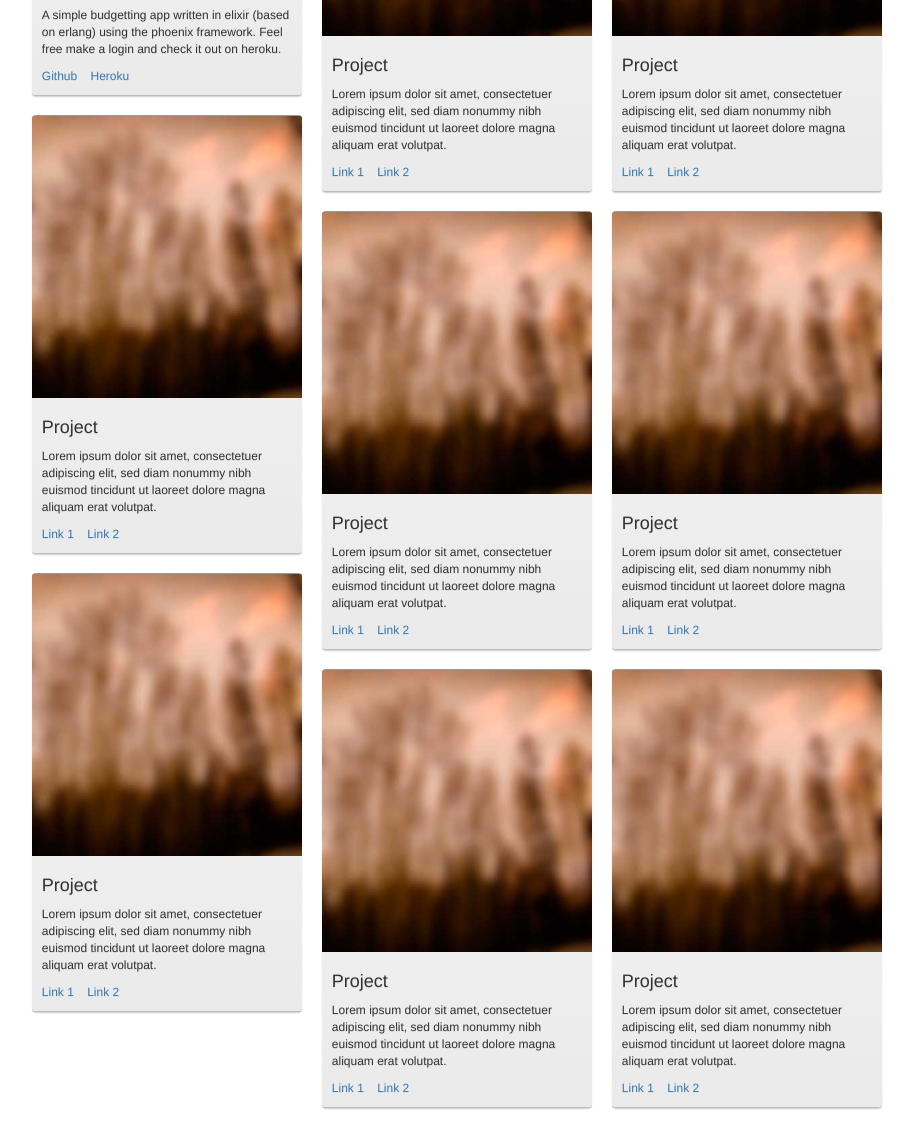
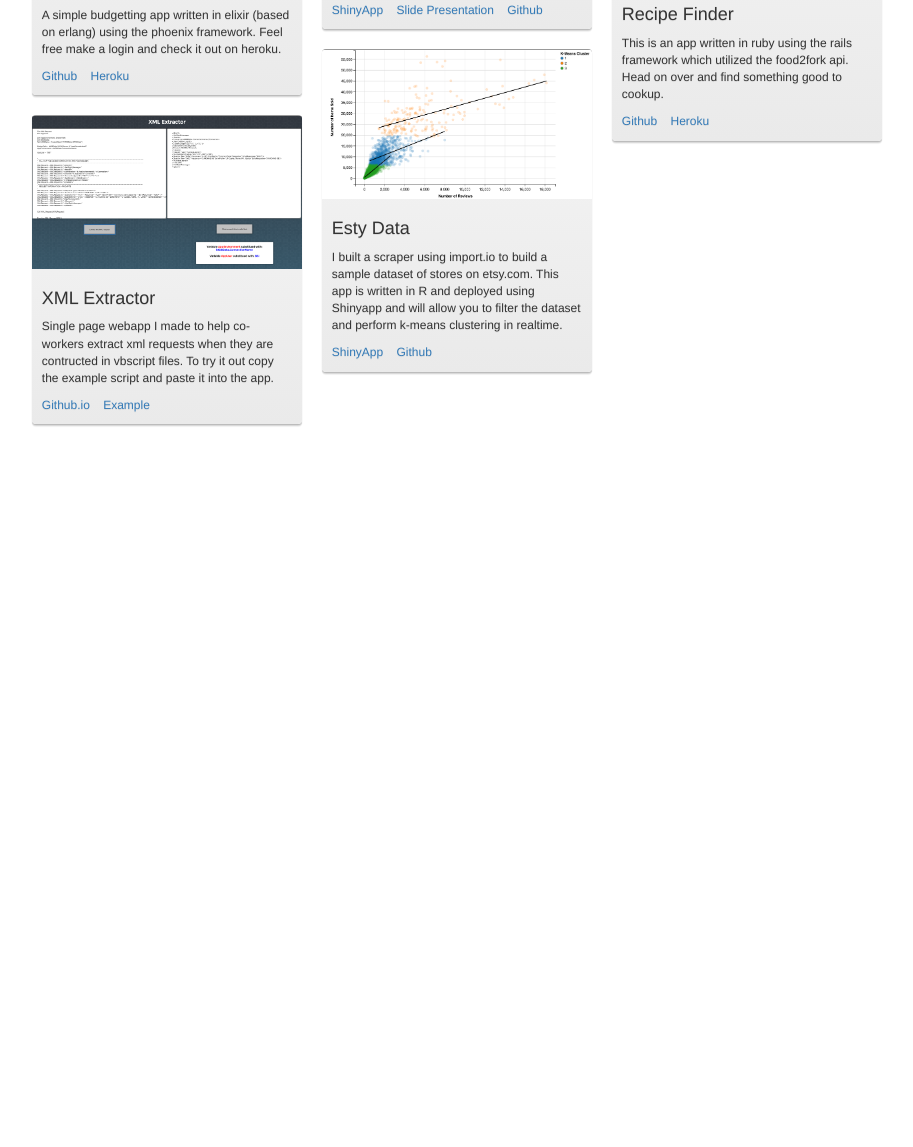
Before and after one commit to zieka/zieka.github.io, a plain HTML site: page index.html in a window 1280 px wide. Shown: the part 407-1554 px from the top of the page, without its empty margins (71-984 px from the left). After the commit the page ends 871 px from the top, so only its background shows below. Drawn offline with nearby package versions, Linux system fonts and the light colour scheme.

Commit message:
added more projects

```diff
--- a/index.html
+++ b/index.html
@@ -35,7 +35,7 @@
 
 				<div class=" item masonry-brick">
 					<div class="picture">
-						<a class="image" title="Title" href="https://budgetparty.herokuapp.com/">
+						<a class="image" title="Go to Budget Party on Heroku" href="https://budgetparty.herokuapp.com/">
 							<img alt="" src="./img/budgetparty_1.png">
 						</a>
 						<div class="item-content">
@@ -59,22 +59,25 @@
 
         <div class=" item masonry-brick">
 					<div class="picture">
-						<a class="image" title="Title" href="#">
-							<img alt="" src="./img/placeholder.jpg">
+						<a class="image" title="Go to Predictive Text on ShinyApp" href="https://zieka.shinyapps.io/computational_linguistics">
+							<img alt="" src="./img/predictive_text_1.png">
 						</a>
 						<div class="item-content">
               <div>
-                <h4>Project</h4>
+                <h4>Predictive Text</h4>
               </div>
 							<div class="description">
-								<p> Lorem ipsum dolor sit amet, consectetuer adipiscing elit, sed diam nonummy nibh euismod tincidunt ut laoreet dolore magna aliquam erat volutpat. </p>
+								<p> This is a predictive text app written in R using computation linquistics (n-gram model) and deployed as a Shinyapp. Documentation can be found in the slide presentation and github repo.</p>
 							</div>
 							<div class="meta">
+                <span>
+                  <a href="https://zieka.shinyapps.io/computational_linguistics">ShinyApp</a>
+                </span>
 								<span>
-									<a href="#">Link 1</a>
+									<a href="http://rpubs.com/zieka/text_prediction">Slide Presentation</a>
 								</span>
 								<span>
-									<a href="#">Link 2</a>
+									<a href="https://github.com/zieka/computational_linguistics">Github</a>
 								</span>
 							</div>
 						</div>
@@ -83,22 +86,22 @@
 
         <div class=" item masonry-brick">
           <div class="picture">
-            <a class="image" title="Title" href="#">
-              <img alt="" src="./img/placeholder.jpg">
+            <a class="image" title="Go to Recipe Finder on Heroku" href="http://recipefinder-scullykns.herokuapp.com/">
+              <img alt="" src="./img/recipe_finder_1.png">
             </a>
             <div class="item-content">
               <div>
-                <h4>Project</h4>
+                <h4>Recipe Finder</h4>
               </div>
               <div class="description">
-                <p> Lorem ipsum dolor sit amet, consectetuer adipiscing elit, sed diam nonummy nibh euismod tincidunt ut laoreet dolore magna aliquam erat volutpat. </p>
+                <p> This is an app written in ruby using the rails framework which utilized the food2fork api.  Head on over and find something good to cookup. </p>
               </div>
               <div class="meta">
                 <span>
-                  <a href="#">Link 1</a>
+                  <a href="https://github.com/zieka/recipefinder">Github</a>
                 </span>
                 <span>
-                  <a href="#">Link 2</a>
+                  <a href="http://recipefinder-scullykns.herokuapp.com/">Heroku</a>
                 </span>
               </div>
             </div>
@@ -107,22 +110,22 @@
 
         <div class=" item masonry-brick">
           <div class="picture">
-            <a class="image" title="Title" href="#">
-              <img alt="" src="./img/placeholder.jpg">
+            <a class="image" title="Go to Esty Data on ShinyApp" href="https://zieka.shinyapps.io/etsy_data/">
+              <img alt="" src="./img/etsy_1.png">
             </a>
             <div class="item-content">
               <div>
-                <h4>Project</h4>
+                <h4>Esty Data</h4>
               </div>
               <div class="description">
-                <p> Lorem ipsum dolor sit amet, consectetuer adipiscing elit, sed diam nonummy nibh euismod tincidunt ut laoreet dolore magna aliquam erat volutpat. </p>
+                <p> I built a scraper using import.io to build a sample dataset of stores on etsy.com.  This app is written in R and deployed using Shinyapp and will allow you to filter the dataset and perform k-means clustering in realtime.</p>
               </div>
               <div class="meta">
                 <span>
-                  <a href="#">Link 1</a>
+                  <a href="https://zieka.shinyapps.io/etsy_data/">ShinyApp</a>
                 </span>
                 <span>
-                  <a href="#">Link 2</a>
+                  <a href="https://github.com/zieka/etsy_data">Github</a>
                 </span>
               </div>
             </div>
@@ -131,124 +134,27 @@
 
         <div class=" item masonry-brick">
           <div class="picture">
-            <a class="image" title="Title" href="#">
-              <img alt="" src="./img/placeholder.jpg">
+            <a class="image" title="Go to XML Extractor on Github.io" href="http://zieka.github.io/xml_extractor/">
+              <img alt="" src="./img/xml_extractor_1.png">
             </a>
             <div class="item-content">
               <div>
-                <h4>Project</h4>
+                <h4>XML Extractor</h4>
               </div>
               <div class="description">
-                <p> Lorem ipsum dolor sit amet, consectetuer adipiscing elit, sed diam nonummy nibh euismod tincidunt ut laoreet dolore magna aliquam erat volutpat. </p>
+                <p> Single page webapp I made to help co-workers extract xml requests when they are contructed in vbscript files.  To try it out copy the example script and paste it into the app.</p>
               </div>
               <div class="meta">
                 <span>
-                  <a href="#">Link 1</a>
+                  <a href="http://zieka.github.io/xml_extractor/">Github.io</a>
                 </span>
                 <span>
-                  <a href="#">Link 2</a>
+                  <a href="./examples/xml_extractor_vbscript_example">Example</a>
                 </span>
               </div>
             </div>
           </div>
         </div>
-
-        <div class=" item masonry-brick">
-          <div class="picture">
-            <a class="image" title="Title" href="#">
-              <img alt="" src="./img/placeholder.jpg">
-            </a>
-            <div class="item-content">
-              <div>
-                <h4>Project</h4>
-              </div>
-              <div class="description">
-                <p> Lorem ipsum dolor sit amet, consectetuer adipiscing elit, sed diam nonummy nibh euismod tincidunt ut laoreet dolore magna aliquam erat volutpat. </p>
-              </div>
-              <div class="meta">
-                <span>
-                  <a href="#">Link 1</a>
-                </span>
-                <span>
-                  <a href="#">Link 2</a>
-                </span>
-              </div>
-            </div>
-          </div>
-        </div>
-
-        <div class=" item masonry-brick">
-          <div class="picture">
-            <a class="image" title="Title" href="#">
-              <img alt="" src="./img/placeholder.jpg">
-            </a>
-            <div class="item-content">
-              <div>
-                <h4>Project</h4>
-              </div>
-              <div class="description">
-                <p> Lorem ipsum dolor sit amet, consectetuer adipiscing elit, sed diam nonummy nibh euismod tincidunt ut laoreet dolore magna aliquam erat volutpat. </p>
-              </div>
-              <div class="meta">
-                <span>
-                  <a href="#">Link 1</a>
-                </span>
-                <span>
-                  <a href="#">Link 2</a>
-                </span>
-              </div>
-            </div>
-          </div>
-        </div>
-
-        <div class=" item masonry-brick">
-          <div class="picture">
-            <a class="image" title="Title" href="#">
-              <img alt="" src="./img/placeholder.jpg">
-            </a>
-            <div class="item-content">
-              <div>
-                <h4>Project</h4>
-              </div>
-              <div class="description">
-                <p> Lorem ipsum dolor sit amet, consectetuer adipiscing elit, sed diam nonummy nibh euismod tincidunt ut laoreet dolore magna aliquam erat volutpat. </p>
-              </div>
-              <div class="meta">
-                <span>
-                  <a href="#">Link 1</a>
-                </span>
-                <span>
-                  <a href="#">Link 2</a>
-                </span>
-              </div>
-            </div>
-          </div>
-        </div>
-
-        <div class=" item masonry-brick">
-          <div class="picture">
-            <a class="image" title="Title" href="#">
-              <img alt="" src="./img/placeholder.jpg">
-            </a>
-            <div class="item-content">
-              <div>
-                <h4>Project</h4>
-              </div>
-              <div class="description">
-                <p> Lorem ipsum dolor sit amet, consectetuer adipiscing elit, sed diam nonummy nibh euismod tincidunt ut laoreet dolore magna aliquam erat volutpat. </p>
-              </div>
-              <div class="meta">
-                <span>
-                  <a href="#">Link 1</a>
-                </span>
-                <span>
-                  <a href="#">Link 2</a>
-                </span>
-              </div>
-            </div>
-          </div>
-        </div>
-
 
 			</div>
 			<div class="clearfix"></div>
```
Also changed, not shown: img/etsy_1.png (added), img/predictive_text_1.png (added), img/recipe_finder_1.png (added), img/xml_extractor_1.png (added), 1 other file.
